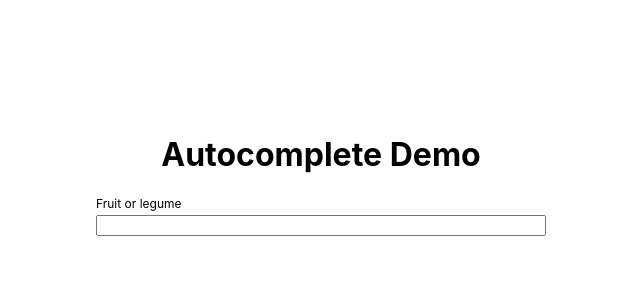
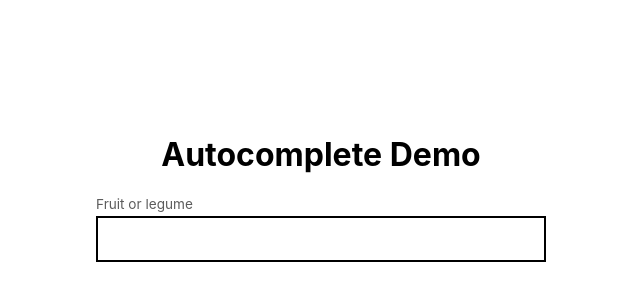
Before and after one commit to gui-santos/autocomplete, a React (Create React App) app: page / in a window 1280 px wide. Shown: the part 46-346 px from the top of the page, without its empty margins (319-959 px from the left). Built offline with nearby package versions, Linux system fonts and the light colour scheme; the HTML template or start-up script is replaced by a standard one.

Commit message:
add styles to suggestion list

```diff
--- a/src/components/Autocomplete.jsx
+++ b/src/components/Autocomplete.jsx
@@ -1,7 +1,7 @@
 import React, { useState, useEffect } from 'react';
 import PropTypes from 'prop-types';
 
-import { Wrapper, Label, Input } from './AutocompleteStyles';
+import { Wrapper, Label, Input, SuggestionList } from './AutocompleteStyles';
 import Suggestion from './Suggestion';
 
 function Autocomplete(props) {
@@ -40,7 +40,7 @@ function Autocomplete(props) {
         onChange={handleChange}
       />
       {showSuggestions && value && (
-        <ul>
+        <SuggestionList>
           {filtered.map((fruit, idx) => (
             <Suggestion
               key={idx}
@@ -49,7 +49,7 @@ function Autocomplete(props) {
               handleClick={handleClick}
             />
           ))}
-        </ul>
+        </SuggestionList>
       )}
     </Wrapper>
   );
--- a/src/components/AutocompleteStyles.js
+++ b/src/components/AutocompleteStyles.js
@@ -9,10 +9,28 @@ export const Wrapper = styled.div`
 export const Label = styled.label`
   display: block;
   margin-bottom: 0.25rem;
-  font-size: 0.75rem;
+  font-size: 0.85rem;
+  color: #5c5c5c;
 `;
 
 export const Input = styled.input`
   display: block;
   width: 100%;
+  outline: none;
+  font-size: 1rem;
+  padding: 0.75rem 1rem;
+  border: 2px solid #000;
+  &:focus {
+    border-color: #0075ff;
+  }
 `;
+
+export const SuggestionList = styled.ul`
+  margin: 0;
+  padding: 0;
+  list-style: none;
+  box-shadow: 0px 16px 20px 0px rgba(0, 0, 0, 0.1);
+  max-height: 420px;
+  overflow-y: auto;
+  border-radius: 0 0 2px 2px;
+`;
--- a/src/components/Suggestion.jsx
+++ b/src/components/Suggestion.jsx
@@ -1,5 +1,14 @@
 import React from 'react';
 import PropTypes from 'prop-types';
+import styled from 'styled-components';
+
+const ListItem = styled.li`
+  padding: 0.75rem 1rem;
+  cursor: pointer;
+  &:hover {
+    background-color: #eaf5ff;
+  }
+`;
 
 function Suggestion({ value, filterValue, handleClick }) {
   const filterValueIdx = value.toLowerCase().indexOf(filterValue.toLowerCase());
@@ -11,15 +20,17 @@ function Suggestion({ value, filterValue, handleClick }) {
     filterValueIdx === 0 ? (
       <b>{`${filterValue[0].toUpperCase()}${filterValue.substring(1)}`}</b>
     ) : (
-      <b>{filterValue}</b>
+      <b>{filterValue.toLowerCase()}</b>
     );
 
+  console.log({ filterValueIdx, value });
+
   return (
-    <li onClick={() => handleClick(value)}>
+    <ListItem onClick={() => handleClick(value)}>
       {front}
       {highlighted}
       {rest}
-    </li>
+    </ListItem>
   );
 }
 
```
